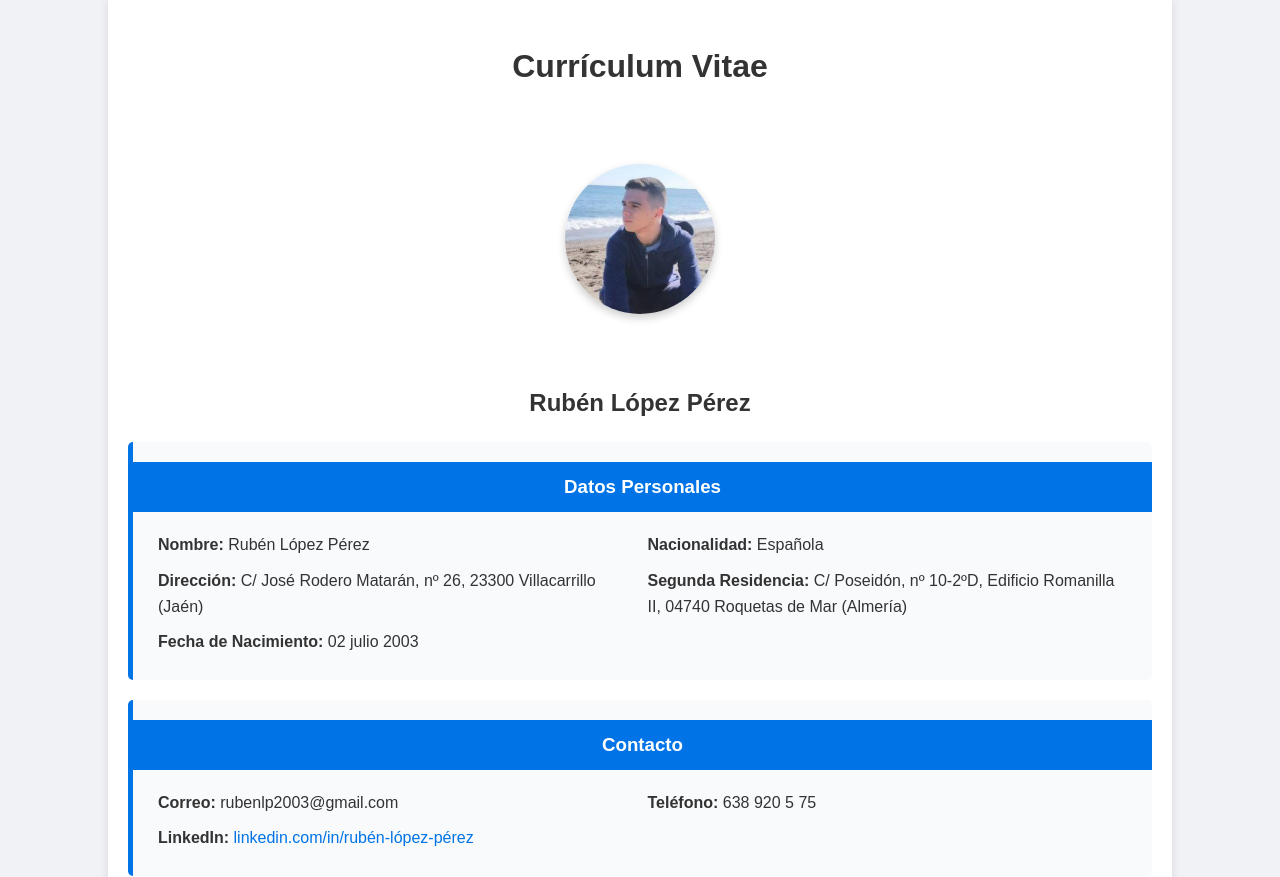
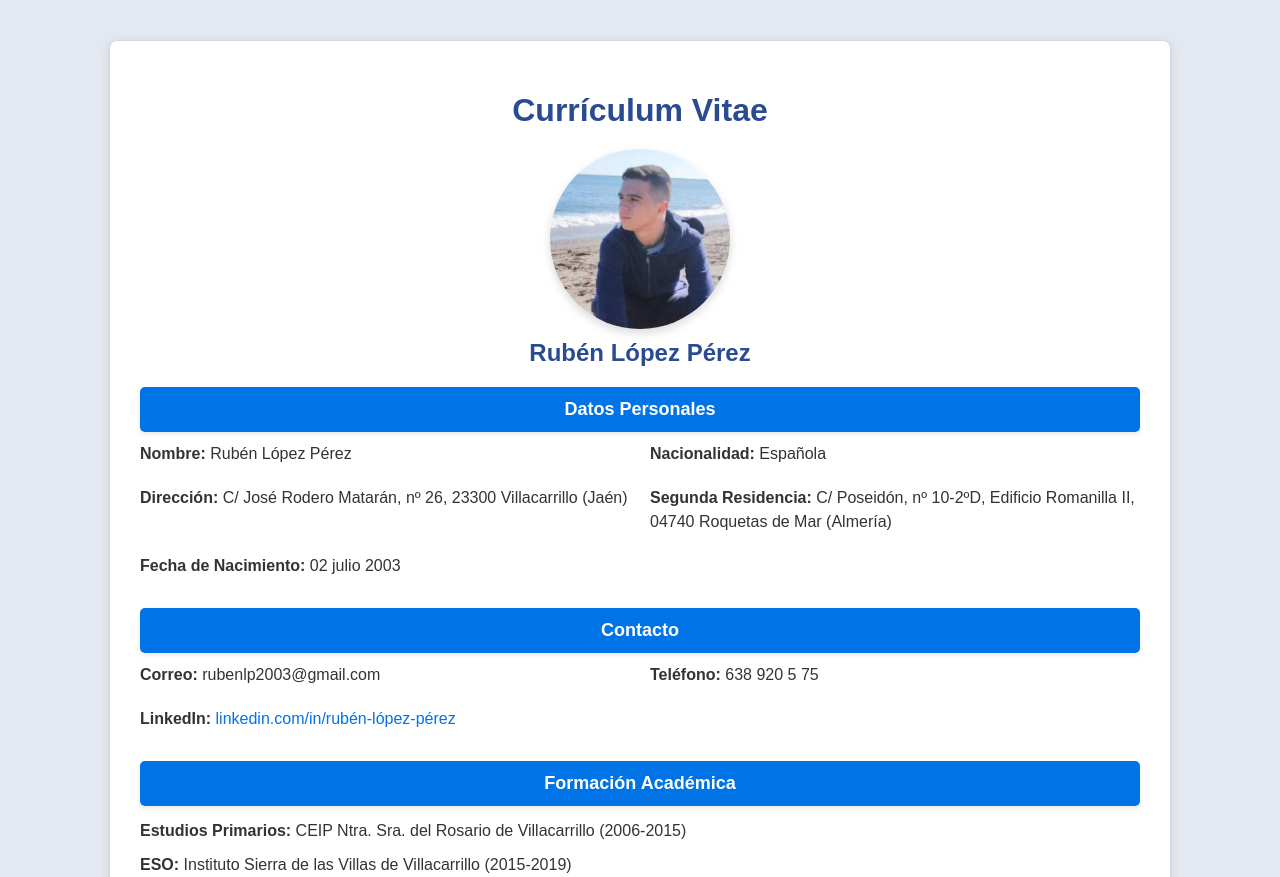
Before and after one commit to Robillete/Proyectos, a plain HTML site: page index.html in a window 1280 px wide. Shown: the top 877 px of the page. Drawn offline with Linux system fonts and the light colour scheme.

Commit message:
diseñomejorado2

```diff
--- a/index.html
+++ b/index.html
@@ -7,87 +7,107 @@
     <style>
         body {
             font-family: Arial, sans-serif;
+            background-color: #e4e8f0; /* Fondo gris claro */
             margin: 0;
             padding: 0;
-            background-color: #f0f2f5;
             color: #333;
-            line-height: 1.6;
         }
+
         .container {
-            width: 80%;
-            margin: auto;
-            overflow: hidden;
-            padding: 20px;
-            background: #ffffff;
-            box-shadow: 0px 0px 10px rgba(0, 0, 0, 0.1);
+            width: 90%;
+            max-width: 1000px;
+            margin: 40px auto;
+            background-color: #fff;
+            box-shadow: 0 2px 10px rgba(0, 0, 0, 0.1);
+            padding: 30px;
+            border-radius: 8px;
+            border: 1px solid #d1d8e2;
         }
-        h1, h2 {
-            color: #333;
+
+        h1 {
             text-align: center;
+            color: #2a4b8f; /* Azul oscuro */
+            font-size: 32px;
+            margin-bottom: 20px;
         }
+
+        .profile-photo {
+            display: block;
+            margin: 0 auto;
+            border-radius: 50%;
+            width: 180px;
+            height: 180px;
+            object-fit: cover;
+            box-shadow: 0 4px 10px rgba(0, 0, 0, 0.15);
+        }
+
+        h2 {
+            text-align: center;
+            color: #2a4b8f; /* Azul oscuro */
+            font-size: 24px;
+            margin-top: 10px;
+        }
+
+        .section {
+            margin-bottom: 30px;
+        }
+
         h3 {
-            color: #ffffff;
-            background-color: #0073e6;
-            padding: 10px;
-            margin: 0 -20px 15px -20px;
-            font-weight: bold;
+            background-color: #0073e6; /* Azul vibrante */
+            color: #fff;
+            padding: 12px;
+            margin: 0;
+            font-size: 18px;
             text-align: center;
+            border-radius: 5px;
+            box-shadow: 0 2px 5px rgba(0, 0, 0, 0.1);
         }
-        .section {
-            margin: 20px 0;
-            padding: 20px;
-            background-color: #f9fafc;
-            border-left: 5px solid #0073e6;
-            border-radius: 5px;
+
+        .personal-info, .contact-info, .skills {
+            display: grid;
+            grid-template-columns: 1fr 1fr;
+            gap: 20px;
+            margin-top: 10px;
         }
-        .personal-info, .contact-info, .skills {
-            display: flex;
-            flex-wrap: wrap;
-            justify-content: space-between;
+
+        .personal-info div, .contact-info div {
+            font-size: 16px;
+            line-height: 1.5;
         }
-        .contact-info div, .personal-info div, .skills div {
-            flex: 1 1 45%;
-            padding: 5px;
-        }
+
         .skills ul {
             list-style-type: none;
-            padding: 0;
+            padding-left: 0;
+            margin: 0;
         }
-        .profile-photo-container {
-            display: flex;
-            justify-content: center; /* Centra la imagen horizontalmente */
-            align-items: center; /* Centra la imagen verticalmente */
-            height: 250px; /* Ajusta la altura según sea necesario */
-            margin: 20px 0;
+
+        .skills li {
+            margin-bottom: 5px;
         }
-        .profile-photo {
-            border-radius: 50%;
-            width: 150px;
-            height: 150px;
-            object-fit: cover;
-            box-shadow: 0 4px 8px rgba(0, 0, 0, 0.2);
-        }
-        .skills ul li {
-            margin: 5px 0;
-        }
+
         a {
-            color: #0073e6;
+            color: #0073e6; /* Azul vibrante */
             text-decoration: none;
         }
+
         a:hover {
             text-decoration: underline;
         }
+
+        .footer {
+            text-align: center;
+            font-size: 14px;
+            color: #777;
+            margin-top: 40px;
+        }
+
     </style>
 </head>
 <body>
+
     <div class="container">
         <h1>Currículum Vitae</h1>
-
-        <!-- Contenedor centrado de la imagen -->
-        <div class="profile-photo-container">
-            <img src="foto_perfil.jpeg" alt="Foto de Rubén López Pérez" class="profile-photo">
-        </div>
-
+        <img src="foto_perfil.jpeg" alt="Foto de Rubén López Pérez" class="profile-photo">
         <h2>Rubén López Pérez</h2>
 
         <div class="section">
@@ -118,6 +138,7 @@
             <p><strong>Grado Superior en DAW:</strong> Instituto FOC Maracena (2021-2023)</p>
             <p><strong>Grado Superior en DAM:</strong> IES Aguadulce, Roquetas de Mar (2023-2024)</p>
             <p><strong>Curso de Especialización en Ciberseguridad:</strong> Próximamente en IES Aguadulce</p>
+
         </div>
 
         <div class="section">
@@ -161,6 +182,12 @@
             <p>Disponibilidad total, con posibilidad de desplazamiento a otras localidades.</p>
             <p><strong>Carnet de conducir:</strong> En trámite</p>
         </div>
+
+        <div class="footer">
+            <p>Currículum actualizado a noviembre de 2024</p>
+        </div>
+
     </div>
+
 </body>
 </html>
```
